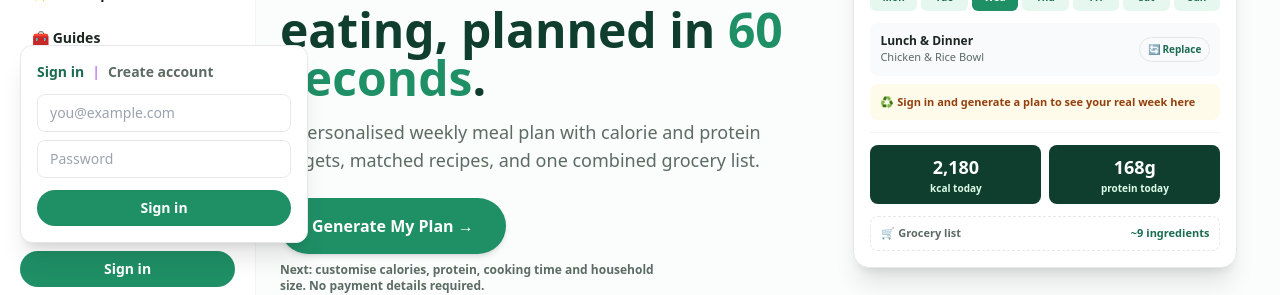
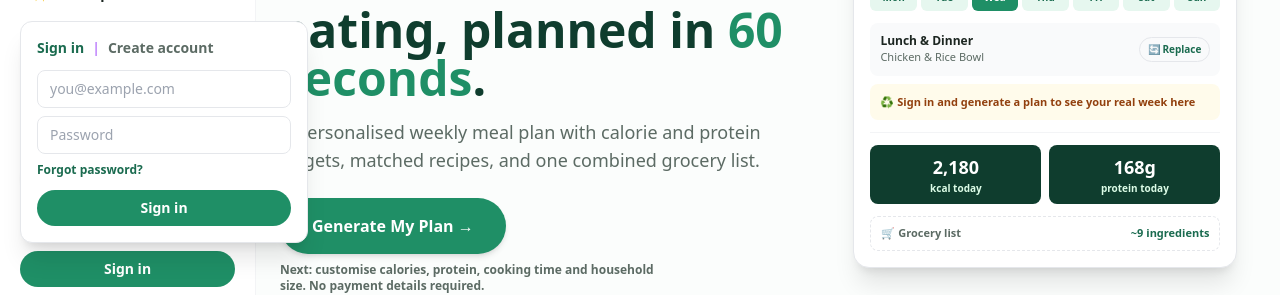
Before and after one commit to usario172332/youraifood-app, a Next.js app in the folder youraifood-app/: page / in a window 1280 px wide. Both pictures are taken after a click on the button "Sign in". Shown: the part 154-449 px from the top of the page. Built offline with nearby package versions, Linux system fonts and the light colour scheme; no server answers.

Commit message:
Add Forgot password link to sign-in box

```diff
--- a/youraifood-app/components/AuthWidget.jsx
+++ b/youraifood-app/components/AuthWidget.jsx
@@ -48,6 +48,15 @@ export default function AuthWidget({ compact, openSignal }) {
     setUnconfirmed(false);
     setResendStatus('');
     setLoading(true);
+    if (mode === 'forgot') {
+      const { error: resetError } = await supabase.auth.resetPasswordForEmail(email, {
+        redirectTo: `${window.location.origin}/reset-password`,
+      });
+      setLoading(false);
+      if (resetError) setError(resetError.message);
+      else setResendStatus('If that email has an account, a reset link is on its way. Check your inbox.');
+      return;
+    }
     try {
       const { data, error: authError } =
         mode === 'signup'
@@ -127,6 +136,7 @@ export default function AuthWidget({ compact, openSignal }) {
               onChange={(e) => setEmail(e.target.value)}
               className="rounded-lg border border-gray-200 px-3 py-2 text-sm"
             />
+            {mode !== 'forgot' && (
               <input
                 type="password"
                 required
@@ -136,6 +146,25 @@ export default function AuthWidget({ compact, openSignal }) {
                 onChange={(e) => setPassword(e.target.value)}
                 className="rounded-lg border border-gray-200 px-3 py-2 text-sm"
               />
+            )}
+            {mode === 'signin' && (
+              <button
+                type="button"
+                onClick={() => { setMode('forgot'); setError(''); setResendStatus(''); }}
+                className="text-left text-xs font-semibold text-green-700 hover:text-green-900"
+              >
+                Forgot password?
+              </button>
+            )}
+            {mode === 'forgot' && (
+              <button
+                type="button"
+                onClick={() => { setMode('signin'); setError(''); setResendStatus(''); }}
+                className="text-left text-xs font-semibold text-green-700 hover:text-green-900"
+              >
+                Back to sign in
+              </button>
+            )}
             {error && <p className="text-xs text-red-600">{error}</p>}
             {unconfirmed && (
               <button type="button" onClick={resendConfirmation} className="text-left text-xs font-semibold text-green-700 hover:text-green-900">
@@ -148,7 +177,7 @@ export default function AuthWidget({ compact, openSignal }) {
               disabled={loading}
               className="mt-1 rounded-full bg-green-600 py-2 text-sm font-bold text-white disabled:opacity-60"
             >
-              {loading ? 'Please wait…' : mode === 'signup' ? 'Create account' : 'Sign in'}
+              {loading ? 'Please wait…' : mode === 'signup' ? 'Create account' : mode === 'forgot' ? 'Send reset link' : 'Sign in'}
             </button>
           </form>
         </div>
```
Lines whose indentation alone changed are shown as unchanged.
